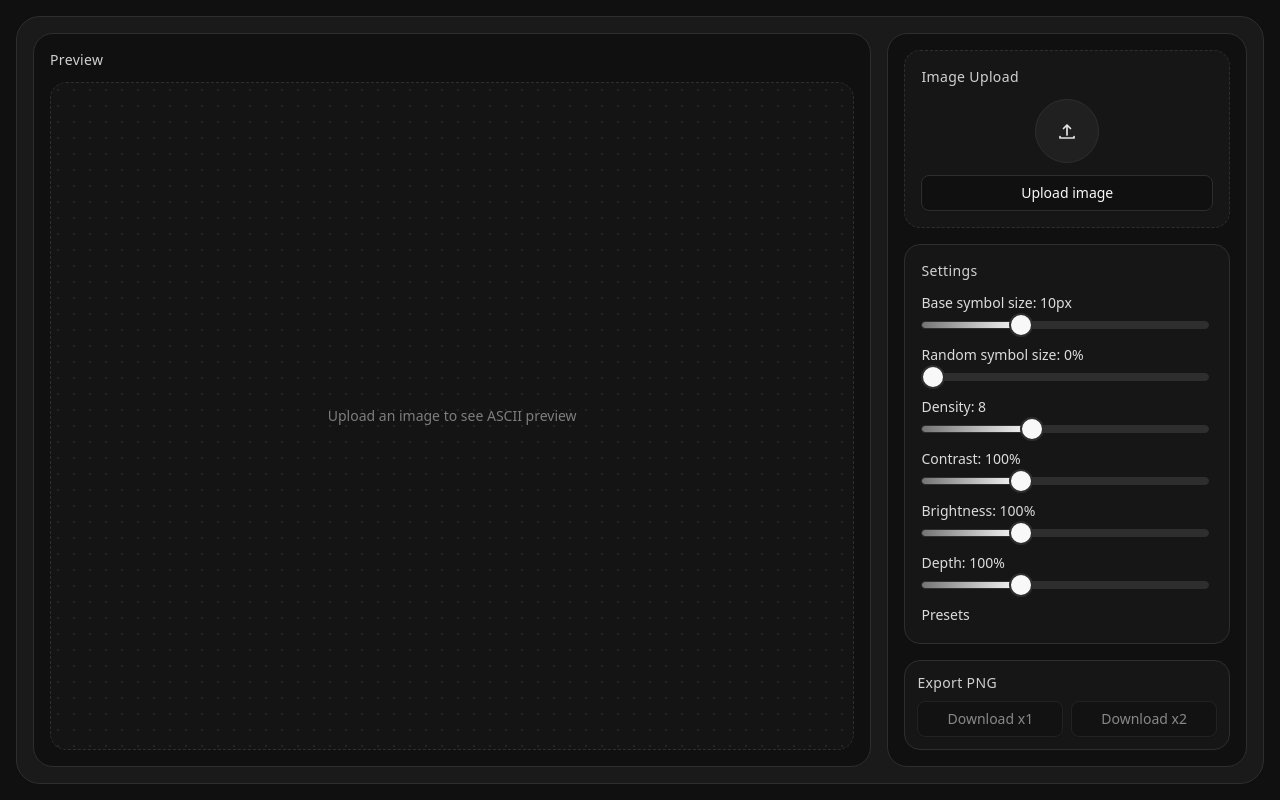
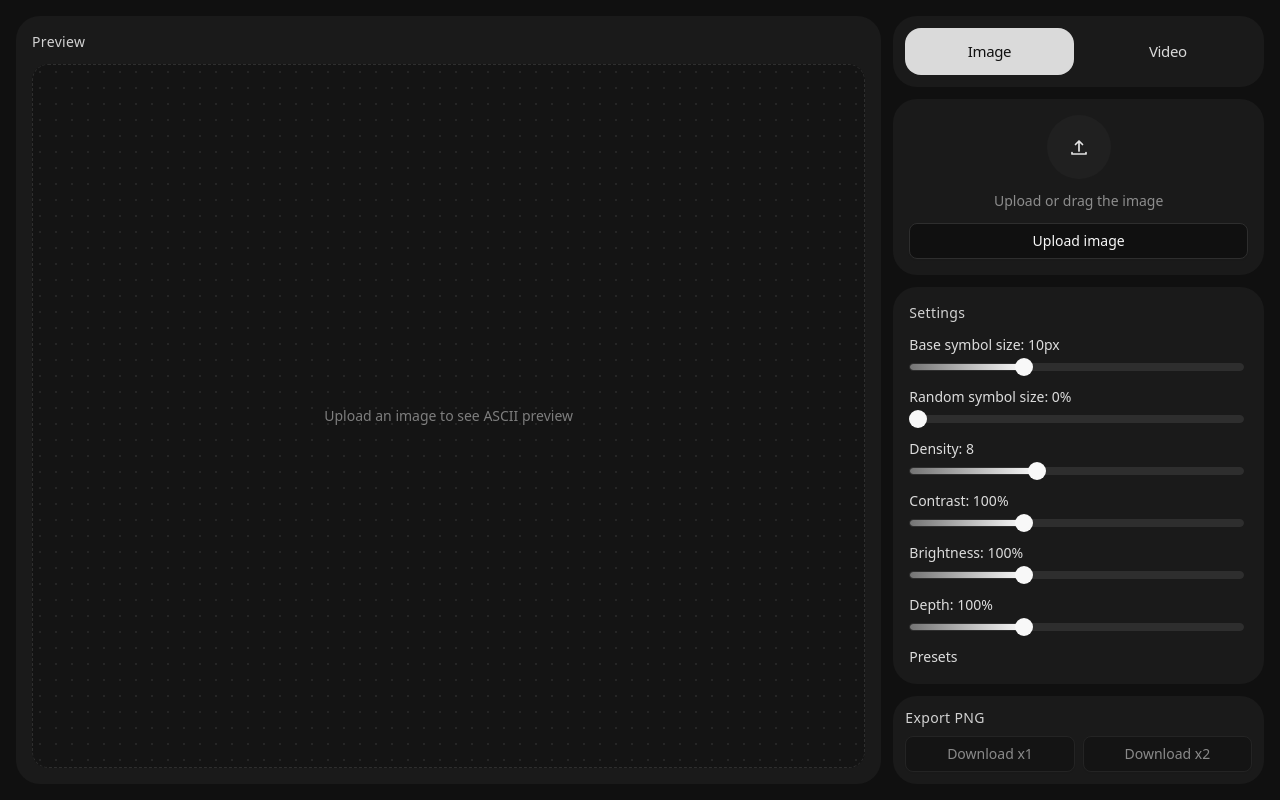
Before and after one commit to uvarinee/asciifast, a React (Vite) app: page / in a window 1280 px wide. Built offline with nearby package versions, Linux system fonts and the light colour scheme.

Commit message:
Video-mode. Update package dependencies and enhance ASCII rendering functionality.

```diff
--- a/package.json
+++ b/package.json
@@ -14,6 +14,7 @@
     "class-variance-authority": "^0.7.1",
     "clsx": "^2.1.1",
     "lucide-react": "^0.571.0",
+    "mp4-muxer": "^5.2.2",
     "radix-ui": "^1.4.3",
     "react": "^19.2.0",
     "react-dom": "^19.2.0",
--- a/src/App.jsx
+++ b/src/App.jsx
@@ -2,7 +2,7 @@ import { useCallback, useEffect, useRef, useState } from "react"
 import { Button } from "@/components/ui/button"
 import { Slider } from "@/components/ui/slider"
 
-const SYMBOLS = " .,:;irsXA253hMHGS#9B&@"
+const SYMBOLS = " .,:1i7r352x4ea6k890dNM#&@"
 
 const PRESETS = {
   balanced: { charSize: 10, variation: 0, density: 8, contrast: 100, brightness: 100, depth: 100 },
@@ -24,7 +24,9 @@ const PRESET_BUTTONS = [
 
 const SPLASH_DURATION_MS = 2000
 const SPLASH_FADE_MS = 220
-
+const ANIM_CYCLE_MS = 6000
+const EXPORT_FPS = 30
+const EXPORT_FRAMES = EXPORT_FPS * 6
 function clamp(value, min, max) {
   return Math.min(Math.max(value, min), max)
 }
@@ -32,6 +34,85 @@ function clamp(value, min, max) {
 function stableNoise(a, b, c = 0) {
   const value = Math.sin((a + 1) * 12.9898 + (b + 1) * 78.233 + (c + 1) * 37.719) * 43758.5453
   return value - Math.floor(value)
+}
+
+function renderAsciiFrame(targetCanvas, data, opts) {
+  if (!data || !targetCanvas) return
+  const scale = opts.scale ?? 1
+  const charSz = opts.charSize ?? 10
+  const inverted = opts.isInverted ?? false
+  const fill = opts.fillBackground ?? false
+  const animT = opts.t
+  const chaos = (opts.animChaos ?? 0) / 100
+  const amp = (opts.animAmplitude ?? 0) / 100
+  const aDensity = (opts.animDensity ?? 0) / 100
+
+  const baseW = Math.max(1, Math.ceil(data.sourceWidth))
+  const baseH = Math.max(1, Math.ceil(data.sourceHeight))
+  const cw = opts.canvasWidth ?? baseW * scale
+  const ch = opts.canvasHeight ?? baseH * scale
+
+  if (targetCanvas.width !== cw || targetCanvas.height !== ch) {
+    targetCanvas.width = cw
+    targetCanvas.height = ch
+  }
+
+  const ctx = targetCanvas.getContext("2d")
+  if (!ctx) return
+  ctx.setTransform(scale, 0, 0, scale, 0, 0)
+
+  const drawW = cw / scale
+  const drawH = ch / scale
+
+  if (fill) {
+    ctx.fillStyle = inverted ? "#000000" : "#ffffff"
+    ctx.fillRect(0, 0, drawW, drawH)
+  } else {
+    ctx.clearRect(0, 0, drawW, drawH)
+  }
+
+  ctx.textAlign = "center"
+  ctx.textBaseline = "middle"
+  ctx.fillStyle = inverted ? "#ffffff" : "#000000"
+
+  const TWO_PI = Math.PI * 2
+  const symLen = SYMBOLS.length - 1
+  const animated = animT != null && (chaos > 0 || amp > 0) && aDensity > 0
+
+  for (let row = 0; row < data.rowsCount; row++) {
+    const rowCells = data.cells[row]
+    for (let col = 0; col < data.columns; col++) {
+      const cell = rowCells?.[col]
+      if (!cell || cell.char === " ") continue
+
+      let char = cell.char
+      let sizeMul = cell.sizeMul
+
+      if (animated && stableNoise(row, col, 7777) < aDensity) {
+        const phase = stableNoise(row, col, 1234) * TWO_PI
+        const sizePhase = stableNoise(row, col, 5678) * TWO_PI
+
+        if (chaos > 0) {
+          const baseIdx = SYMBOLS.indexOf(cell.char)
+          const shift = Math.sin(TWO_PI * animT + phase) * chaos
+          const newIdx = clamp(Math.round(baseIdx + shift * symLen * 0.4), 1, symLen)
+          char = SYMBOLS[newIdx]
+        }
+
+        if (amp > 0) {
+          const sc = Math.sin(TWO_PI * animT + sizePhase) * amp * 0.5
+          sizeMul = clamp(cell.sizeMul * (1 + sc), 0.4, 1.8)
+        }
+      }
+
+      const baseFontSize = Math.max(1, data.cellHeight * 0.9)
+      const fontSize = Math.max(1, Math.round(baseFontSize * (charSz / 10) * sizeMul))
+      const x = col * data.cellWidth + data.cellWidth * 0.5
+      const y = row * data.cellHeight + data.cellHeight * 0.5
+      ctx.font = `${fontSize}px monospace`
+      ctx.fillText(char, x, y)
+    }
+  }
 }
 
 function App() {
@@ -43,6 +124,7 @@ function App() {
   const panStartRef = useRef({ x: 0, y: 0 })
   const panOriginRef = useRef({ x: 0, y: 0 })
 
+  const [activeTab, setActiveTab] = useState("image")
   const [imageUrl, setImageUrl] = useState("")
   const [asciiData, setAsciiData] = useState(null)
   const [previewViewport, setPreviewViewport] = useState(null)
@@ -50,7 +132,7 @@ function App() {
   const [userZoom, setUserZoom] = useState(1)
   const [pan, setPan] = useState({ x: 0, y: 0 })
   const [isDragging, setIsDragging] = useState(false)
-  const [isInverted, setIsInverted] = useState(false)
+  const [isInverted, setIsInverted] = useState(true)
   const [splashProgress, setSplashProgress] = useState(0)
   const [isSplashVisible, setIsSplashVisible] = useState(true)
   const [isSplashFading, setIsSplashFading] = useState(false)
@@ -61,6 +143,12 @@ function App() {
   const [contrast, setContrast] = useState(100)
   const [brightness, setBrightness] = useState(100)
   const [depth, setDepth] = useState(100)
+
+  const [animChaos, setAnimChaos] = useState(50)
+  const [animAmplitude, setAnimAmplitude] = useState(30)
+  const [animDensity, setAnimDensity] = useState(40)
+  const [isExporting, setIsExporting] = useState(false)
+  const [exportProgress, setExportProgress] = useState(0)
 
   useEffect(() => {
     let frame = 0
@@ -283,41 +371,32 @@ function App() {
     }
   }, [imageUrl])
 
-  const renderAsciiToCanvas = useCallback((targetCanvas, scale = 1) => {
-    if (!asciiData || !targetCanvas) return
-    const width = Math.max(1, Math.ceil(asciiData.sourceWidth))
-    const height = Math.max(1, Math.ceil(asciiData.sourceHeight))
-    targetCanvas.width = width * scale
-    targetCanvas.height = height * scale
-
-    const context = targetCanvas.getContext("2d")
-    if (!context) return
-    context.scale(scale, scale)
-    context.clearRect(0, 0, width, height)
-    context.textAlign = "center"
-    context.textBaseline = "middle"
-    context.fillStyle = isInverted ? "#ffffff" : "#000000"
-
-    for (let row = 0; row < asciiData.rowsCount; row += 1) {
-      const rowCells = asciiData.cells[row]
-      for (let col = 0; col < asciiData.columns; col += 1) {
-        const cell = rowCells?.[col]
-        if (!cell || cell.char === " ") continue
-
-        const baseFontSize = Math.max(1, asciiData.cellHeight * 0.9)
-        const fontSize = Math.max(1, Math.round(baseFontSize * (charSize / 10) * cell.sizeMul))
-        const x = col * asciiData.cellWidth + asciiData.cellWidth * 0.5
-        const y = row * asciiData.cellHeight + asciiData.cellHeight * 0.5
-        context.font = `${fontSize}px monospace`
-        context.fillText(cell.char, x, y)
-      }
-    }
-  }, [asciiData, charSize, isInverted])
+  useEffect(() => {
+    if (activeTab !== "image" || !previewCanvasRef.current || !asciiData) return
+    renderAsciiFrame(previewCanvasRef.current, asciiData, { charSize, isInverted })
+  }, [activeTab, asciiData, charSize, isInverted])
 
   useEffect(() => {
-    if (!previewCanvasRef.current || !asciiData) return
-    renderAsciiToCanvas(previewCanvasRef.current, 1)
-  }, [asciiData, renderAsciiToCanvas])
+    if (activeTab !== "video" || !previewCanvasRef.current || !asciiData) return
+    let frameId = 0
+    const start = performance.now()
+
+    function tick(now) {
+      const t = ((now - start) % ANIM_CYCLE_MS) / ANIM_CYCLE_MS
+      renderAsciiFrame(previewCanvasRef.current, asciiData, {
+        charSize,
+        isInverted,
+        animChaos,
+        animAmplitude,
+        animDensity,
+        t,
+      })
+      frameId = requestAnimationFrame(tick)
+    }
+
+    frameId = requestAnimationFrame(tick)
+    return () => cancelAnimationFrame(frameId)
+  }, [activeTab, asciiData, charSize, isInverted, animChaos, animAmplitude, animDensity])
 
   function applyPreset(name) {
     const preset = PRESETS[name]
@@ -379,11 +458,151 @@ function App() {
   function downloadAsciiPng(scale) {
     if (!asciiData) return
     const canvas = document.createElement("canvas")
-    renderAsciiToCanvas(canvas, scale)
+    renderAsciiFrame(canvas, asciiData, { charSize, isInverted, scale })
     const link = document.createElement("a")
     link.href = canvas.toDataURL("image/png")
     link.download = `ascii-${scale}x.png`
     link.click()
+  }
+
+  async function exportMp4() {
+    if (!asciiData || isExporting) return
+    if (typeof VideoEncoder === "undefined") {
+      alert("Video export requires a browser with WebCodecs support: Chrome, Edge, Opera, or Safari 17+.\n\nFirefox is not supported.")
+      return
+    }
+
+    setIsExporting(true)
+    setExportProgress(0)
+
+    const snap = {
+      charSize,
+      isInverted,
+      animChaos,
+      animAmplitude,
+      animDensity,
+      fillBackground: true,
+    }
+    const snapData = asciiData
+
+    try {
+      const { Muxer, ArrayBufferTarget } = await import("mp4-muxer")
+
+      const baseW = Math.max(1, Math.ceil(snapData.sourceWidth))
+      const baseH = Math.max(1, Math.ceil(snapData.sourceHeight))
+      const MAX_DIM = 1920
+      let downscale = 1
+      if (baseW > MAX_DIM || baseH > MAX_DIM) {
+        downscale = MAX_DIM / Math.max(baseW, baseH)
+      }
+      const encWidth = (Math.round(baseW * downscale) + 1) & ~1
+      const encHeight = (Math.round(baseH * downscale) + 1) & ~1
+
+      const H264_PROFILES = [
+        "avc1.640034",
+        "avc1.640033",
+        "avc1.640032",
+        "avc1.64002a",
+        "avc1.640028",
+        "avc1.4d0034",
+        "avc1.4d0032",
+        "avc1.42003e",
+        "avc1.42001f",
+      ]
+
+      const ACCEL_MODES = ["no-preference", "prefer-software"]
+
+      let resolvedConfig = null
+      for (const accel of ACCEL_MODES) {
+        for (const codec of H264_PROFILES) {
+          const candidate = {
+            codec,
+            width: encWidth,
+            height: encHeight,
+            bitrate: 4_000_000,
+            framerate: EXPORT_FPS,
+            hardwareAcceleration: accel,
+          }
+          const result = await VideoEncoder.isConfigSupported(candidate)
+          if (result.supported) {
+            resolvedConfig = result.config ?? candidate
+            break
+          }
+        }
+        if (resolvedConfig) break
+      }
+
+      if (!resolvedConfig) {
+        throw new Error(`No supported H.264 profile found for ${encWidth}x${encHeight}. Try a smaller image.`)
+      }
+
+      const offscreen = document.createElement("canvas")
+      offscreen.width = encWidth
+      offscreen.height = encHeight
+
+      const target = new ArrayBufferTarget()
+      const muxer = new Muxer({
+        target,
+        video: { codec: "avc", width: encWidth, height: encHeight },
+        fastStart: "in-memory",
+      })
+
+      let encoderError = null
+      const encoder = new VideoEncoder({
+        output: (chunk, meta) => muxer.addVideoChunk(chunk, meta),
+        error: (e) => { encoderError = e },
+      })
+
+      encoder.configure(resolvedConfig)
+
+      for (let i = 0; i < EXPORT_FRAMES; i++) {
+        if (encoderError) throw encoderError
+
+        const t = i / EXPORT_FRAMES
+        renderAsciiFrame(offscreen, snapData, {
+          ...snap,
+          t,
+          canvasWidth: encWidth,
+          canvasHeight: encHeight,
+        })
+
+        const bitmap = await createImageBitmap(offscreen)
+        const frame = new VideoFrame(bitmap, {
+          timestamp: Math.round((i * 1_000_000) / EXPORT_FPS),
+        })
+        bitmap.close()
+
+        encoder.encode(frame, { keyFrame: i % 30 === 0 })
+        frame.close()
+
+        if (encoder.encodeQueueSize > 10) {
+          await new Promise((r) => setTimeout(r, 1))
+        }
+
+        if (i % 6 === 0) {
+          setExportProgress((i + 1) / EXPORT_FRAMES)
+          await new Promise((r) => setTimeout(r, 0))
+        }
+      }
+
+      await encoder.flush()
+      if (encoderError) throw encoderError
+      muxer.finalize()
+
+      const blob = new Blob([target.buffer], { type: "video/mp4" })
+      const url = URL.createObjectURL(blob)
+      const link = document.createElement("a")
+      link.href = url
+      link.download = "ascii-animation.mp4"
+      link.click()
+      setTimeout(() => URL.revokeObjectURL(url), 60_000)
+    } catch (err) {
+      console.error("Export failed:", err)
+      alert("Export failed: " + (err?.message || String(err)))
+    }
+
+    setIsExporting(false)
+    setExportProgress(0)
   }
 
   function handlePreviewWheel(event) {
@@ -442,7 +661,7 @@ function App() {
               />
             </div>
             <p className="text-[14px] tracking-[-0.08em] text-[#7E7E7E] [font-family:'JetBrains_Mono',monospace]">
-              1.0
+              2.0
             </p>
           </div>
         </section>
@@ -453,9 +672,8 @@ function App() {
           isSplashVisible ? "scale-[0.992] opacity-0" : "scale-100 opacity-100"
         }`}
       >
-        <div className="h-full rounded-[24px] border border-white/10 bg-[#1A1A1A] p-4">
-          <div className="flex h-full gap-4">
-            <section className="flex min-w-0 w-[70%] flex-col rounded-[20px] border border-white/10 bg-[#101010] p-4">
+        <div className="flex h-full gap-3">
+          <section className="flex min-w-0 w-[70%] flex-col rounded-[24px] bg-[#1A1A1A] p-4">
             <p className="mb-3 text-sm tracking-wide text-white/80">Preview</p>
             <div
               ref={previewContainerRef}
@@ -498,20 +716,44 @@ function App() {
             </div>
           </section>
 
-            <aside className="flex min-w-[320px] w-[30%] flex-col rounded-[20px] border border-white/10 bg-[#101010] p-4">
+          <div className="flex min-w-[320px] w-[30%] flex-col gap-3">
+            <div className="flex gap-2.5 rounded-[24px] bg-[#1A1A1A] p-3">
+              <button
+                type="button"
+                onClick={() => setActiveTab("image")}
+                className={`flex-1 rounded-[16px] py-3 text-center text-[15px] font-medium tracking-tight transition-colors ${
+                  activeTab === "image"
+                    ? "bg-[#DADADA] text-[#101010]"
+                    : "text-[#DADADA] hover:bg-white/5"
+                }`}
+              >
+                Image
+              </button>
+              <button
+                type="button"
+                onClick={() => setActiveTab("video")}
+                className={`flex-1 rounded-[16px] py-3 text-center text-[15px] font-medium tracking-tight transition-colors ${
+                  activeTab === "video"
+                    ? "bg-[#DADADA] text-[#101010]"
+                    : "text-[#DADADA] hover:bg-white/5"
+                }`}
+              >
+                Video
+              </button>
+            </div>
+
             <div
-                className={`rounded-[16px] border border-dashed p-4 ${
-                  isDragging ? "border-white/50 bg-[#222222]" : "border-white/20 bg-[#161616]"
+              className={`rounded-[24px] p-4 transition-colors ${
+                isDragging ? "bg-[#252525]" : "bg-[#1A1A1A]"
               }`}
               onDragEnter={handleDragEnter}
               onDragOver={handleDragOver}
               onDragLeave={handleDragLeave}
               onDrop={handleDrop}
             >
-                <p className="mb-3 text-sm tracking-wide text-white/80">Image Upload</p>
               {!imageUrl ? (
                 <div className="space-y-3 text-center">
-                    <div className="mx-auto flex h-16 w-16 items-center justify-center rounded-full border border-white/20 bg-[#202020]">
+                  <div className="mx-auto flex h-16 w-16 items-center justify-center rounded-full bg-[#202020]">
                     <svg width="24" height="24" viewBox="0 0 24 24" fill="none" aria-hidden="true">
                       <path
                         d="M12 16V6M12 6L8.5 9.5M12 6L15.5 9.5M5 17.5V19H19V17.5"
@@ -522,6 +764,7 @@ function App() {
                       />
                     </svg>
                   </div>
+                  <p className="text-sm text-white/50">Upload or drag the image</p>
                   <Button type="button" variant="outline" className="w-full" onClick={() => inputRef.current?.click()}>
                     Upload image
                   </Button>
@@ -531,7 +774,7 @@ function App() {
                   <img
                     src={imageUrl}
                     alt="Source preview"
-                      className="h-36 w-full rounded-[12px] border border-white/10 bg-[#0F0F0F] object-contain p-2"
+                    className="h-36 w-full rounded-[12px] bg-[#0F0F0F] object-contain p-2"
                   />
                   <Button type="button" variant="outline" className="w-full" onClick={() => inputRef.current?.click()}>
                     Upload New Image
@@ -547,9 +790,30 @@ function App() {
               />
             </div>
 
-              <section className="mt-4 flex min-h-0 flex-1 flex-col rounded-[16px] border border-white/10 bg-[#161616] p-4">
+            <section className="flex min-h-0 flex-1 flex-col rounded-[24px] bg-[#1A1A1A] p-4">
               <p className="mb-3 text-sm tracking-wide text-white/80">Settings</p>
               <div className="space-y-4 overflow-y-auto pr-1">
+                {activeTab === "video" && (
+                  <>
+                    <div className="space-y-2">
+                      <p className="text-sm text-white/85">Chaos: {animChaos}%</p>
+                      <Slider value={[animChaos]} min={0} max={100} step={1} onValueChange={(value) => setAnimChaos(value?.[0] ?? 50)} />
+                    </div>
+
+                    <div className="space-y-2">
+                      <p className="text-sm text-white/85">Amplitude: {animAmplitude}%</p>
+                      <Slider value={[animAmplitude]} min={0} max={100} step={1} onValueChange={(value) => setAnimAmplitude(value?.[0] ?? 30)} />
+                    </div>
+
+                    <div className="space-y-2">
+                      <p className="text-sm text-white/85">Animation density: {animDensity}%</p>
+                      <Slider value={[animDensity]} min={0} max={100} step={1} onValueChange={(value) => setAnimDensity(value?.[0] ?? 40)} />
+                    </div>
+
+                    <div className="border-b border-white/10 pb-1" />
+                  </>
+                )}
+
                 <div className="space-y-2">
                   <p className="text-sm text-white/85">Base symbol size: {charSize}px</p>
                   <Slider value={[charSize]} min={6} max={18} step={1} onValueChange={(value) => setCharSize(value?.[0] ?? 10)} />
@@ -600,7 +864,9 @@ function App() {
               </div>
             </section>
 
-              <section className="mt-4 rounded-[16px] border border-white/10 bg-[#161616] p-3">
+            <section className="rounded-[24px] bg-[#1A1A1A] p-3">
+              {activeTab === "image" ? (
+                <>
                   <p className="mb-2 text-sm tracking-wide text-white/80">Export PNG</p>
                   <div className="grid grid-cols-2 gap-2">
                     <Button type="button" variant="outline" disabled={!asciiData} onClick={() => downloadAsciiPng(1)}>
@@ -610,8 +876,36 @@ function App() {
                       Download x2
                     </Button>
                   </div>
+                </>
+              ) : (
+                <>
+                  <p className="mb-2 text-sm tracking-wide text-white/80">Export MP4</p>
+                  {isExporting ? (
+                    <div className="space-y-2">
+                      <div className="h-2 rounded-full bg-white/10">
+                        <div
+                          className="h-full rounded-full bg-[#DADADA]"
+                          style={{ width: `${Math.round(exportProgress * 100)}%`, transition: "width 0.15s" }}
+                        />
+                      </div>
+                      <p className="text-center text-xs text-white/50">
+                        Encoding... {Math.round(exportProgress * 100)}%
+                      </p>
+                    </div>
+                  ) : (
+                    <Button
+                      type="button"
+                      variant="outline"
+                      className="w-full"
+                      disabled={!asciiData}
+                      onClick={exportMp4}
+                    >
+                      Export Video
+                    </Button>
+                  )}
+                </>
+              )}
             </section>
-            </aside>
           </div>
         </div>
       </div>
--- a/src/components/ui/slider.jsx
+++ b/src/components/ui/slider.jsx
@@ -45,7 +45,7 @@ function Slider({
         <SliderPrimitive.Thumb
           data-slot="slider-thumb"
           key={index}
-          className="block size-6 shrink-0 rounded-[24px] border-2 border-[#161616] bg-[#F8F8F8] shadow-none transition-[box-shadow,transform] hover:scale-[1.03] focus-visible:outline-none focus-visible:ring-2 focus-visible:ring-white/40 disabled:pointer-events-none disabled:opacity-50" />
+          className="block size-[18px] shrink-0 rounded-full border-0 bg-[#F8F8F8] shadow-none transition-[box-shadow,transform] hover:scale-[1.05] focus-visible:outline-none focus-visible:ring-2 focus-visible:ring-white/40 disabled:pointer-events-none disabled:opacity-50" />
       ))}
     </SliderPrimitive.Root>
   );
```
Also changed, not shown: 1 other file (tests, documents, lock files or other folders). Lines whose indentation alone changed are shown as unchanged.
